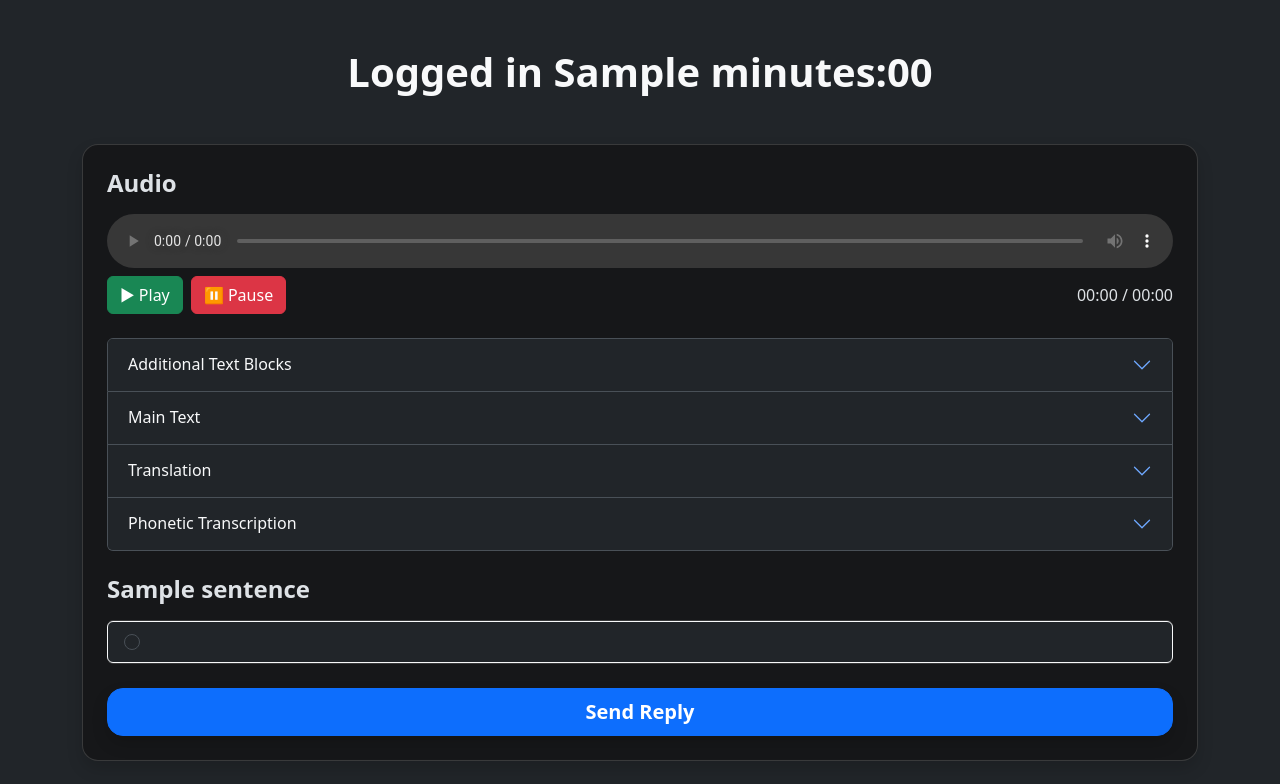
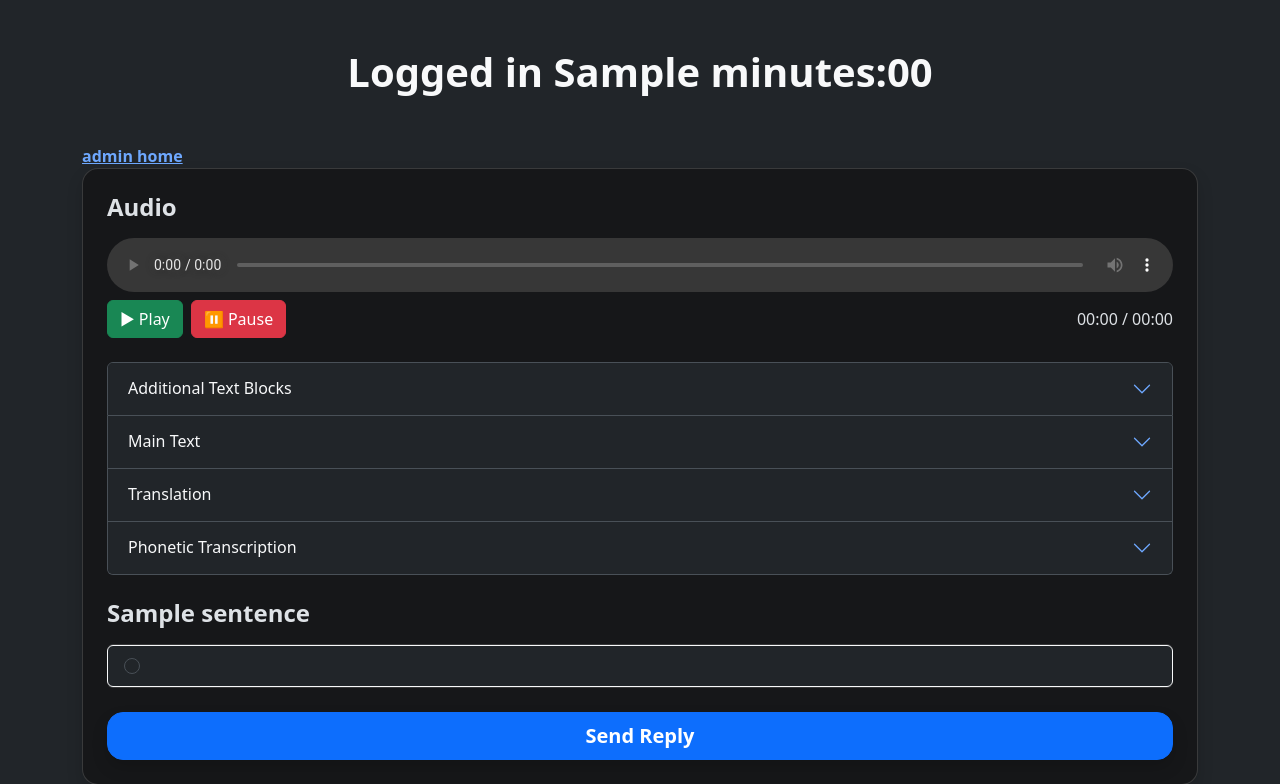
Before and after one commit to luizfelipe20/language_platform, a Django app: template memorization/templates/template_proof.html in a window 1280 px wide. Shown: the top 784 px of the page. Before the commit the page ends 761 px from the top, so only its background shows below. Run offline with Django 4.2, Linux system fonts and the light colour scheme; tables that the repository leaves empty hold one stand-in row (values such as "Sample post"); the template is opened without the code that fills it: values that come from a table or form of the project are taken from there, most other values are stand-ins (such as "Sample title", 1, 10 or a date in 2020); some libraries are stand-ins or nearby versions.

Commit message:
inclusão de redirecionamento para a pagina home do admin

```diff
--- a/memorization/templates/template_proof.html
+++ b/memorization/templates/template_proof.html
@@ -14,6 +14,9 @@
 <div class="container py-5">
 
   <h1 class="text-center fw-bold mb-5">Logged in {{minutes}}:00</h1>
+  <span class="text-center fw-bold mb-5">
+    <a href="{{servidor}}/admin" target="_blank">admin home</a>
+  </span>
 
   <form method="POST" class="card bg-secondary-subtle p-4 rounded-4 shadow">
     {% csrf_token %}
--- a/memorization/views.py
+++ b/memorization/views.py
@@ -109,6 +109,7 @@ def vocabulary_test(request):
             'instance_id': elem.id,
             'sentence': elem.text,
             'options': options,
-            'minutes': total_time_minutes
+            'minutes': total_time_minutes,
+            'servidor': servidor
         }
     return render(request, 'template_proof.html', context)
```
